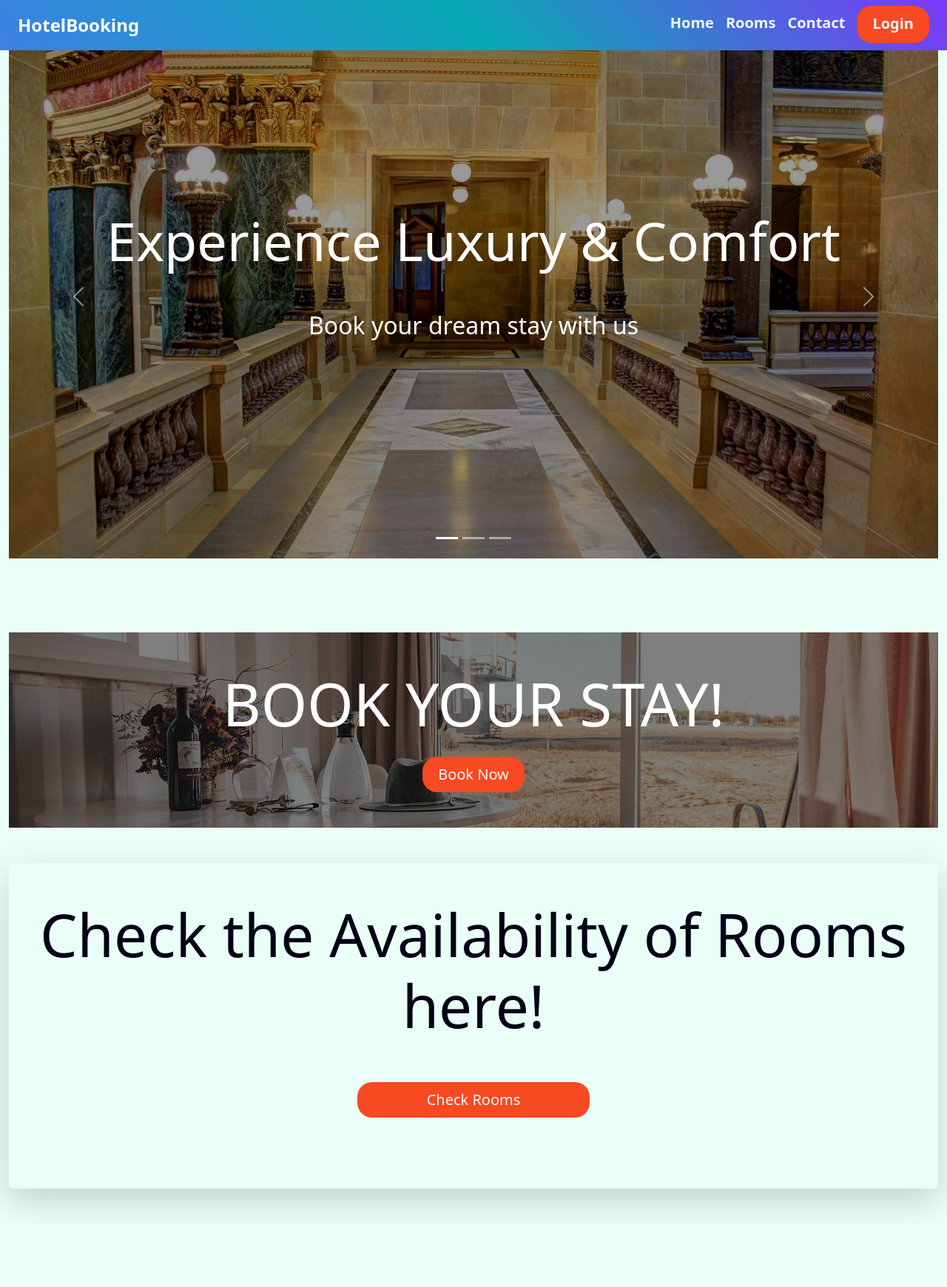
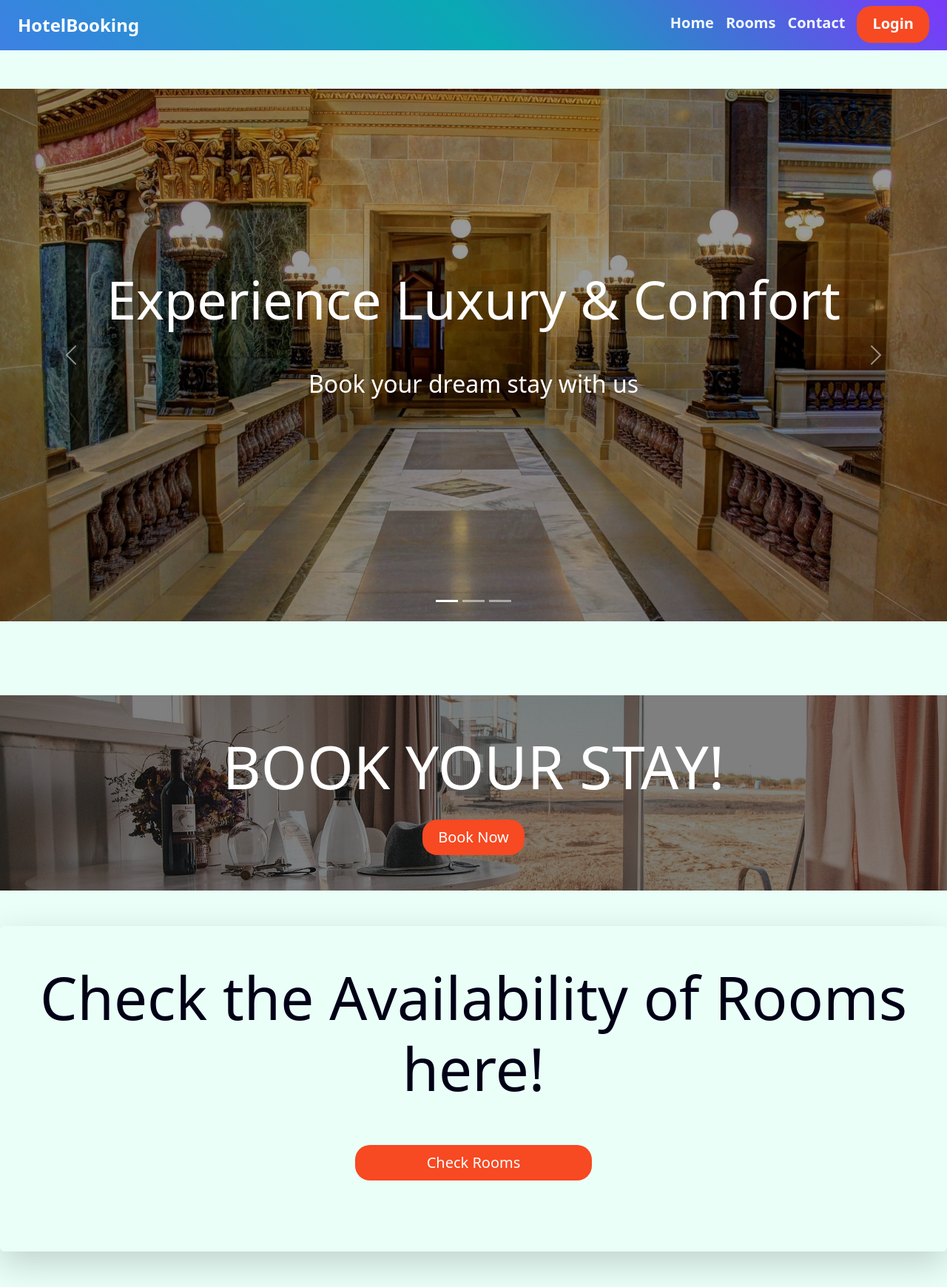
Before and after one commit to Hariharan-mk-14/Hotelproject, a Django app: page / in a window 1280 px wide. Shown: the whole page at 74% size. Before the commit the page ends 1636 px from the top, so only its background shows below. Run offline with Django 5.2, Linux system fonts and the light colour scheme.

Commit message:
Update home.html

```diff
--- a/hotelapp/templates/home.html
+++ b/hotelapp/templates/home.html
@@ -2,7 +2,9 @@
 {% load static %}
 {% block content %}
 <!-- Hero Carousel -->
-<div class="container-fluid">
+<br>
+<br>
+<br>
 <div id="hotelCarousel" class="carousel slide" data-bs-ride="carousel">
     <div class="carousel-indicators">
         <button type="button" data-bs-target="#hotelCarousel" data-bs-slide-to="0" class="active"></button>
@@ -53,7 +55,7 @@
 
 
 </section>
-</div>
+
 <style>
 
 
```
